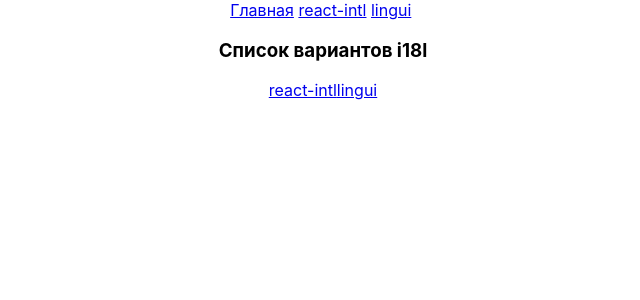
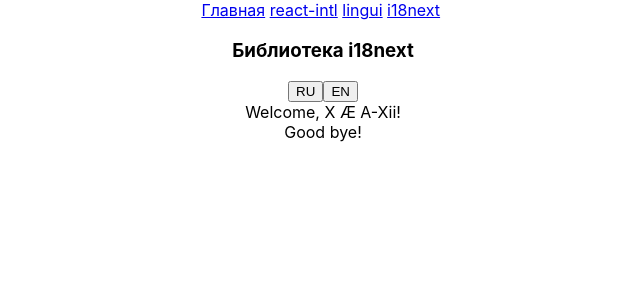
Before and after one commit to dmitryweiner/react-i18n, a React (Create React App) app: page /i18next in a window 1280 px wide. Before the commit this address led to /main. Shown: the top 300 px of the page, without its empty margins (317-957 px from the left). Built offline with nearby package versions, Linux system fonts and the light colour scheme.

Commit message:
Added i18next

```diff
--- a/package.json
+++ b/package.json
@@ -47,7 +47,10 @@
     "@lingui/react": "^3.2.1",
     "@types/react-router-dom": "^5.1.6",
     "babel-core": "^7.0.0-bridge.0",
+    "i18next": "^19.8.3",
+    "i18next-browser-languagedetector": "^6.0.1",
     "npm": "^6.14.8",
+    "react-i18next": "^11.7.3",
     "react-intl": "^5.10.1",
     "react-router-dom": "^5.2.0"
   }
--- a/src/App.tsx
+++ b/src/App.tsx
@@ -8,6 +8,7 @@
 import MainView from "./views/MainView";
 import ReactIntlView from "./views/ReactIntlView";
 import LinguiView from "./views/LinguiView";
+import {I18NextView} from "./views/I18NextView";
 
 function App() {
   return (
@@ -15,10 +16,12 @@
       <Link to="/main">Главная</Link>&nbsp;
       <Link to="/react-intl">react-intl</Link>&nbsp;
       <Link to="/lingui">lingui</Link>&nbsp;
+      <Link to="/i18next">i18next</Link>&nbsp;
       <Switch>
         <Route path='/main' component={MainView} />
         <Route path='/react-intl' component={ReactIntlView} />
         <Route path='/lingui' component={LinguiView} />
+        <Route path='/i18next' component={I18NextView} />
         <Redirect from='/' to='/main'/>
       </Switch>
     </div>
--- /dev/null
+++ b/src/views/I18NextView/i18n.ts
@@ -0,0 +1,37 @@
+import i18n from 'i18next';
+import { initReactI18next } from "react-i18next";
+import LanguageDetector from 'i18next-browser-languagedetector';
+i18n
+  .use(initReactI18next)
+  .use(LanguageDetector)
+  .init({
+    // we init with resources
+    resources: {
+      en: {
+        translations: {
+          "home.welcome": "Welcome, {{name}}!",
+          "home.bye": "Good bye!"
+        }
+      },
+      ru: {
+        translations: {
+          "home.welcome": "Добро пожаловать, {{name}}!",
+          "home.bye": "Всего доброго!"
+        }
+      }
+    },
+    fallbackLng: 'ru',
+    debug: true,
+    // have a common namespace used around the full app
+    ns: ['translations'],
+    defaultNS: 'translations',
+    keySeparator: false, // we use content as keys
+    interpolation: {
+      escapeValue: false, // not needed for react!!
+      formatSeparator: ','
+    },
+    react: {
+      wait: true
+    }
+  });
+export default i18n;
--- /dev/null
+++ b/src/views/I18NextView/index.tsx
@@ -0,0 +1,30 @@
+import React from 'react';
+import {I18nextProvider, Trans, useTranslation} from 'react-i18next';
+import i18n from './i18n';
+
+class Component extends React.Component {
+  render() {
+    return <>
+      <div>
+        <button onClick={() => i18n.changeLanguage('ru')}>RU</button>
+        <button onClick={() => i18n.changeLanguage('en')}>EN</button>
+      </div>
+      <div>
+        <Trans values={{name: "X Æ A-Xii"}}>home.welcome</Trans>
+      </div>
+      <div>
+        <Trans>home.bye</Trans>
+      </div>
+    </>;
+  }
+}
+
+export function I18NextView() {
+  const { i18n } = useTranslation();
+  return <>
+    <h3>Библиотека i18next</h3>
+    <I18nextProvider i18n={ i18n }>
+      <Component />
+    </I18nextProvider>
+  </>;
+}
--- a/src/views/MainView.tsx
+++ b/src/views/MainView.tsx
@@ -6,5 +6,6 @@
             <h3>Список вариантов i18l</h3>
             <Link to="/react-intl">react-intl</Link>
             <Link to="/ligui">lingui</Link>
+            <Link to="/i18next">i18next</Link>
         </>;
 }
```
Also changed, not shown: 1 other file (tests, documents, lock files or other folders).
